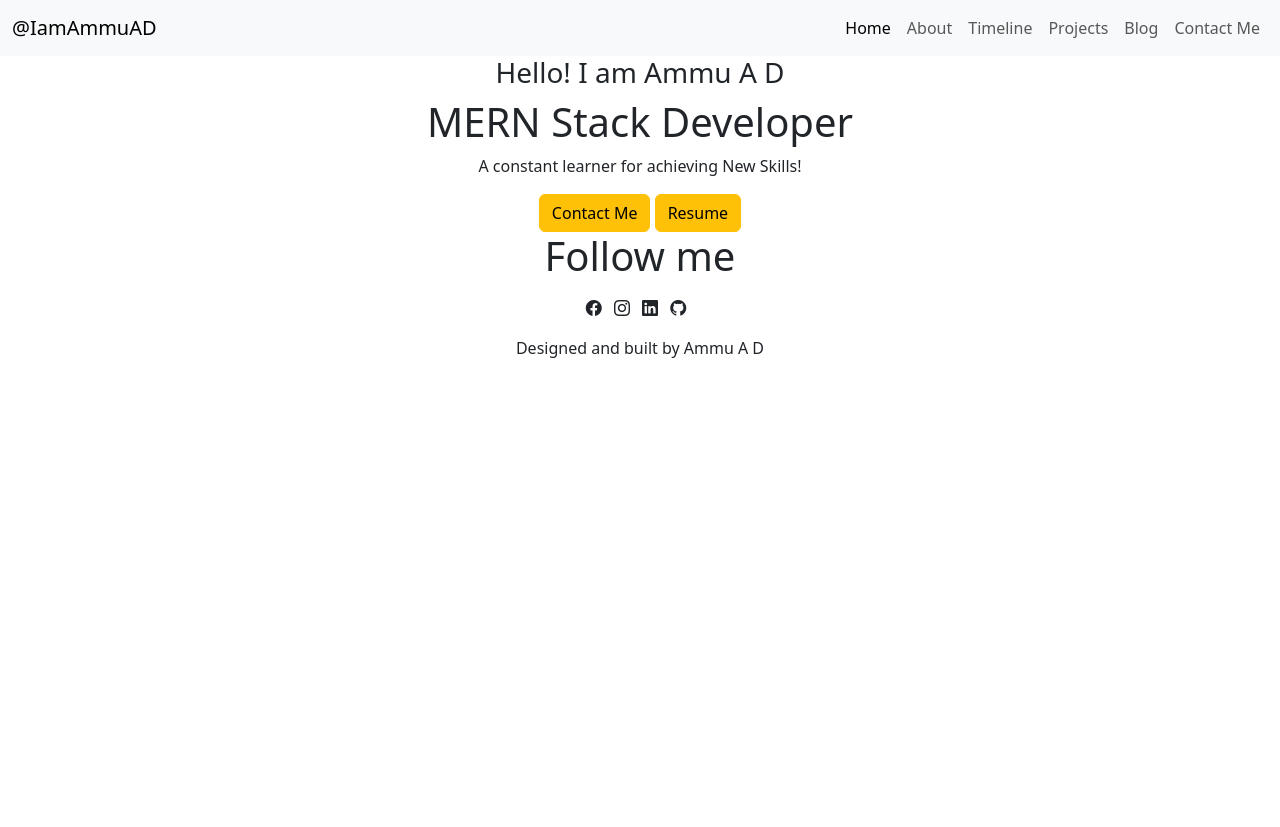
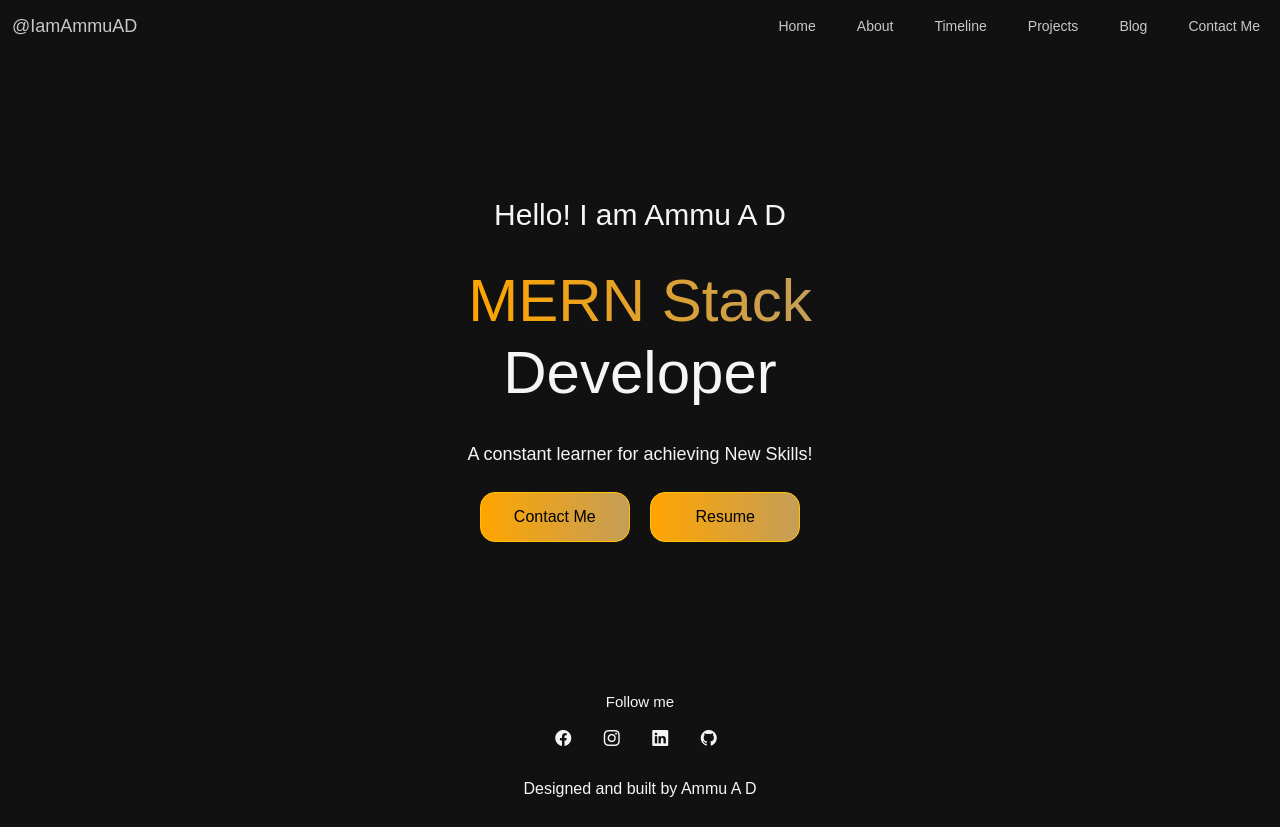
Before and after one commit to AmmuArakkal/Ammu_Portfolio_Project, a plain HTML site: page index.html in a window 1280 px wide. Before the commit the page ends 800 px from the top, so only its background shows below. Drawn offline with nearby package versions, Linux system fonts and the light colour scheme; a web font is replaced by a local one.

Commit message:
added styles for nav,landing,footer

```diff
--- a/index.html
+++ b/index.html
@@ -14,11 +14,12 @@
       rel="stylesheet"
       href="https://cdn.jsdelivr.net/npm/bootstrap-icons@1.11.3/font/bootstrap-icons.min.css"
     />
+    <link rel="stylesheet" href="style.css" />
   </head>
   <body>
     <!-- navbar  -->
 
-    <nav class="navbar navbar-expand-lg bg-body-tertiary">
+    <nav class="navbar navbar-expand-lg">
       <div class="container-fluid">
         <a class="navbar-brand" href="#">@IamAmmu<span>AD</span></a>
         <button
@@ -59,20 +60,28 @@
     <!-- navbar  -->
 
     <!-- Landing  -->
+    <section class="landing d-flex justify-content-center align-items-center">
       <div class="container">
         <div class="row text-center">
           <div class="col-12">
             <h3>Hello! I am Ammu A D</h3>
-          <h1>MERN Stack Developer</h1>
+            <h1 class="py-4">
+              <span> MERN Stack</span> <br />
+              Developer
+            </h1>
             <p>A constant learner for achieving New Skills!</p>
-          <button type="button" class="btn btn-warning">Contact Me</button>
-          <button type="button" class="btn btn-warning">Resume</button>
+            <button type="button" class="btn btn-warning m-2">
+              Contact Me
+            </button>
+            <button type="button" class="btn btn-warning m-2">Resume</button>
           </div>
         </div>
       </div>
+    </section>
     <!-- Landing  -->
 
     <!-- Footer  -->
+    <section class="footer">
       <div class="container">
         <div class="row text-center">
           <div class="col-12">
@@ -87,6 +96,7 @@
           </div>
         </div>
       </div>
+    </section>
     <!-- Footer  -->
     <script
       src="https://cdn.jsdelivr.net/npm/bootstrap@5.3.2/dist/js/bootstrap.bundle.min.js"
--- /dev/null
+++ b/style.css
@@ -0,0 +1,88 @@
+
+@import url('https://fonts.googleapis.com/css2?family=Protest+Riot&display=swap');
+
+*,*::after,*::before{
+    margin: 0;
+    padding: 0;
+    box-sizing: border-box;
+}
+
+body {
+    font-family: 'Protest Riot', sans-serif;
+    background-color: #111111;
+}
+.navbar{
+
+    background-color: #111111;
+}
+
+.navbar-brand{
+    opacity: 0.8;
+    color:#f5f5f7;
+    font-size: 18px;
+    font-weight: 100;
+}
+
+.navbar-brand:hover{
+    color: orange;
+}
+
+.navbar .navbar-nav .nav-item a{
+    opacity: 0.8;
+    color:#f5f5f7;
+    font-size: 14px;
+    font-weight: 100;
+    margin-left: 25px;
+}
+
+.navbar .navbar-nav .nav-item a:hover{
+    color: orange;
+
+}
+
+.landing {
+    color: whitesmoke;
+    height: 80vh;
+    width: 100%;
+
+}
+.landing h3{
+
+    font-size: 30px;
+
+}
+.landing h1{
+    font-size: 60px;
+}
+
+.landing h1 span{
+    background-image: linear-gradient(to right, orange,rgb(196, 158, 88));
+    -webkit-background-clip: text;
+    -webkit-text-fill-color: transparent;
+}
+
+.landing p {
+    font-size: 18px;
+}
+
+.landing .btn{
+    background-image: linear-gradient(to right, orange,rgb(196, 158, 88)) ;
+    height: 50px;
+    width: 150px;
+    border-radius: 15px;
+}
+
+.footer h1{
+    font-size: 15px;
+    color: whitesmoke;
+}
+
+.footer i{
+    color: whitesmoke;
+    padding-inline: 10px;
+}
+
+.footer p{
+    color:whitesmoke;
+    padding: 10px 0;
+}
```
Lines whose indentation alone changed are shown as unchanged.
